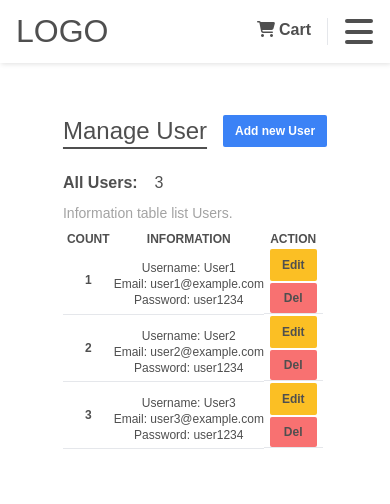
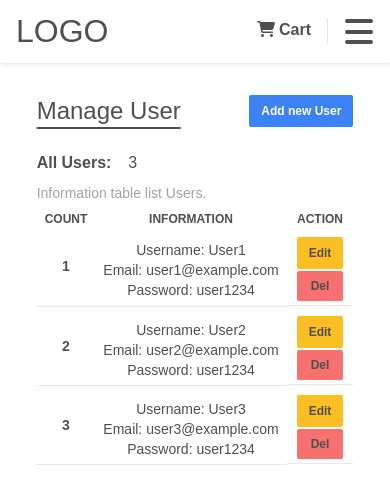
Before and after one commit to HeroPhumiphat/react-redux-toolkit, a React (Vite) app: page /dash/manage-user in a window 390 px wide. Shown: the top 504 px of the page. Built offline with nearby package versions, Linux system fonts and the light colour scheme.

Commit message:
เพิ่ม btn confirm when delete user

```diff
--- a/src/components/dash/ManageUser.jsx
+++ b/src/components/dash/ManageUser.jsx
@@ -1,12 +1,16 @@
 import React from 'react'
 import { useDispatch, useSelector } from 'react-redux'
 import { Link } from 'react-router-dom'
+import { addConfirmAlert } from '../../slice/confirmSlice'
 import { addDashEditUser } from '../../slice/dashEditUserSlice'
 import { removeUser } from '../../slice/userSlice'
 
 export default function ManageUser() {
   const users = useSelector(state => state.users.value)
+  const confirmSlice = useSelector(state => state.confirm.value)
   const dispatch = useDispatch()
+
+  const [index, setIndex] = React.useState('')
 
   let doc = []
   users.map(e => {
@@ -15,16 +19,26 @@ export default function ManageUser() {
     }
   })
 
+  React.useEffect(() => {
+    if (confirmSlice?.state === 'ok' && confirmSlice?.alert === 'deleteUser') {
+      dispatch(removeUser(index))
+      dispatch(addConfirmAlert(''))
+      setIndex('')
+    }
+  })
+
   const onClickEditUser = (user) => {
     dispatch(addDashEditUser(user))
   }
 
-  const onClickDelUser = (key) => {
-    dispatch(removeUser(key))
+  const onClickDelUser = (key, email) => {
+    setIndex(key)
+    let doc = { state: '', alert: 'deleteUser', message: `Are you sure you want to delete the data? of ${email}?`}
+    dispatch(addConfirmAlert(doc))
   }
 
   return (
-    <div className='mt-5 p-5 flex justify-center items-center'>
+    <div className='mt-5 px-2 sm:p-5 flex justify-center items-center'>
       <div>
         <div className='flex justify-between space-x-4 w-full'>
           <p className='text-2xl underline underline-offset-8'>Manage User</p>
@@ -59,7 +73,7 @@ export default function ManageUser() {
                         <td className='py-2 border-b px-2 text-start'>{user.password}</td>
                         <td className='py-2 border-b px-2 text-center'>
                           <Link to='/dash/create-user' className='text-xs py-2 px-3 rounded-sm mx-0.5 bg-amber-400 font-bold' onClick={() => onClickEditUser(user)}>Edit</Link>
-                          <button className='text-xs py-1.5 mx-0.5 bg-red-400 font-bold rounded-sm' onClick={() => onClickDelUser(key)}>Del</button>
+                          <button className='text-xs py-1.5 mx-0.5 bg-red-400 font-bold rounded-sm' onClick={() =>  onClickDelUser(key, user.email)}>Del</button>
                         </td>
                       </tr>
                     ))
@@ -69,24 +83,24 @@ export default function ManageUser() {
               <table className='sm:hidden'>
                   <thead>
                     <tr className='uppercase text-xs'>
-                      <th className='px-1'>count</th>
-                      <th className=''>Information</th>
-                      <th className='px-0 text-center'>action</th>
+                      <th className='px-2'>count</th>
+                      <th className='px-2'>Information</th>
+                      <th className='px-2 text-center'>action</th>
                     </tr>
                   </thead>
                   <tbody>
                     {
                       doc.map((user, key) => (
                         <tr key={+key}>
-                          <th className='px-1 border-b text-xs'>{key + 1}</th>
-                          <td className='text-center border-b pb-1 pt-3 text-xs'>
+                          <th className='px-2 border-b text-sm'>{key + 1}</th>
+                          <td className='text-center border-b pb-1 pt-3 px-2 text-sm'>
                             <p>Username: {user.name}</p>
                             <p>Email: {user.email}</p>
                             <p>Password: {user.password}</p>
                           </td>
-                          <td className=' border-b px-1 text-center flex flex-col'>
+                          <td className=' border-b px-2 text-center flex flex-col mt-2 pb-1'>
                             <Link to='/dash/create-user' className='text-xs py-2 px-3 rounded-sm m-0.5 bg-amber-400 font-bold' onClick={() => onClickEditUser(user)}>Edit</Link>
-                            <button className='text-xs py-1.5 px-3 mx-0.5 bg-red-400 font-bold rounded-sm' onClick={() => onClickDelUser(key)}>Del</button>
+                            <button className='text-xs py-1.5 px-3 mx-0.5 bg-red-400 font-bold rounded-sm' onClick={() =>  onClickDelUser(key, user.email)}>Del</button>
                           </td>
                         </tr>
                       ))
```
